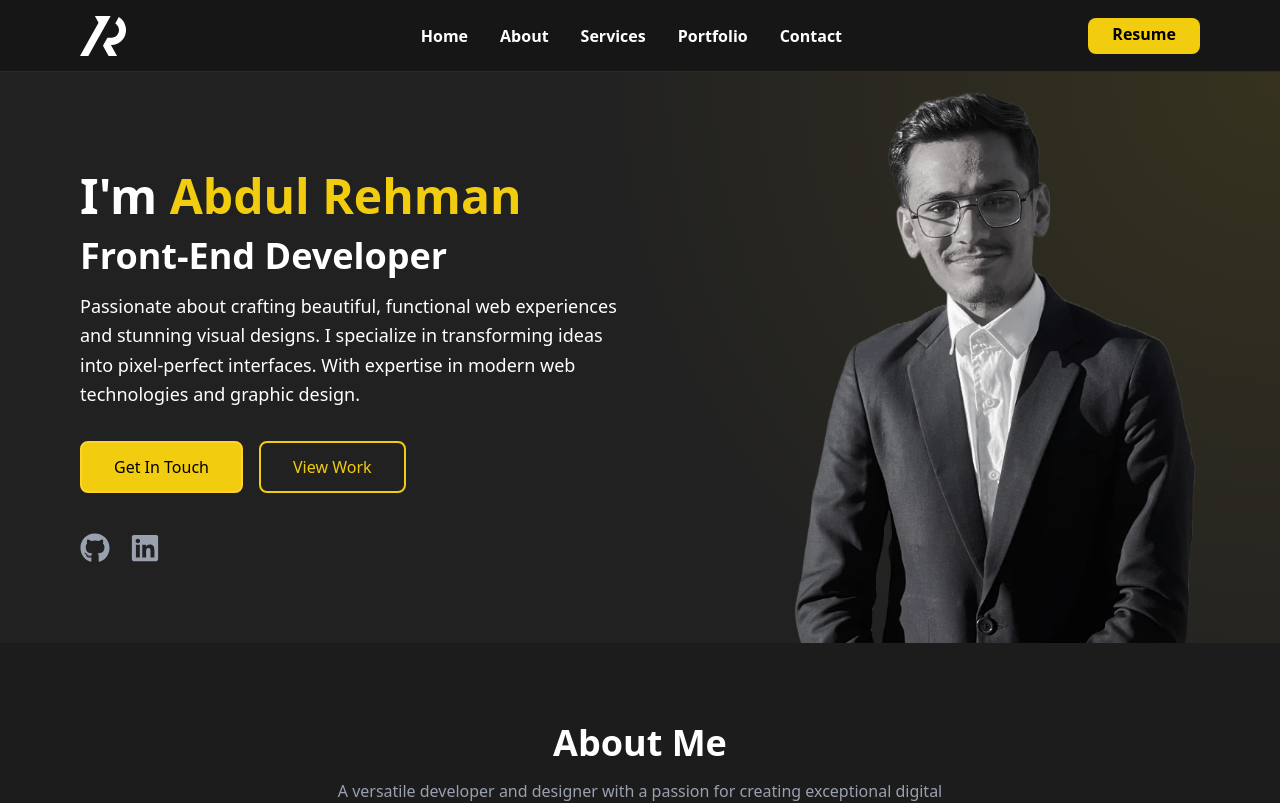
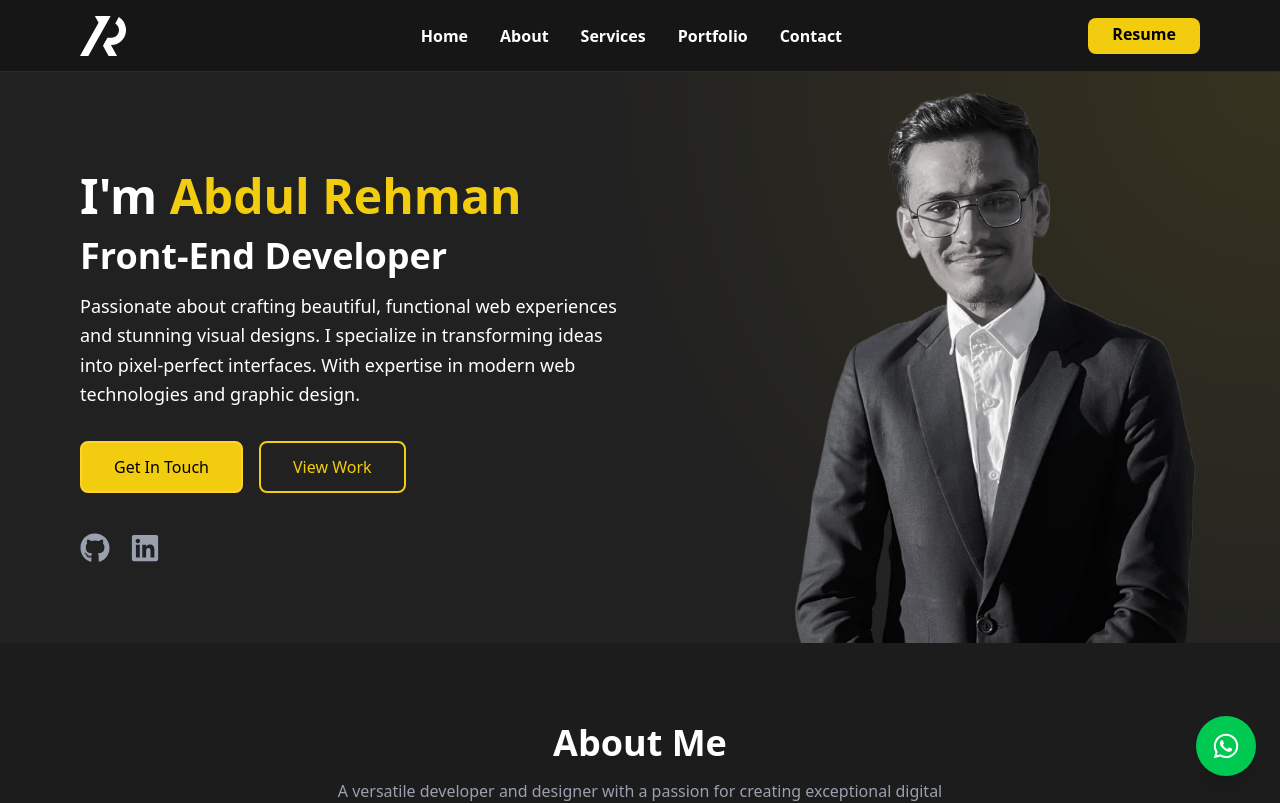
Before and after one commit to abdulrehman7876/my-website, a React (Vite) app: page / in a window 1280 px wide. Shown: the top 803 px of the page. Built offline with nearby package versions, Linux system fonts and the light colour scheme.

Commit message:
whatsapp icon

```diff
--- a/src/App.jsx
+++ b/src/App.jsx
@@ -6,6 +6,7 @@ import Contact from "./Sections/Contact";
 import Home from "./Sections/Home";
 import Portfolio from "./Sections/Portfolio";
 import Services from "./Sections/Services";
+import Whatsapp from "./Components/Whatsapp";
 
 function App() {
   const [navActive, setNavActive] = useState("");
@@ -35,6 +36,7 @@ function App() {
   return (
     <>
       <Header navActive={navActive} setNavActive={setNavActive} />
+      <Whatsapp />
       <Home />
       <About />
       <Services />
--- /dev/null
+++ b/src/Components/Whatsapp.jsx
@@ -0,0 +1,16 @@
+import { FaWhatsapp } from "react-icons/fa";
+
+const Whatsapp = () => {
+  return (
+    <a
+      href="https://wa.me/923062617692?text=Hi%20I%20found%20your%20portfolio%20and%20want%20to%20discuss%20a%20project"
+      target="_blank"
+      rel="noopener noreferrer"
+      className="fixed bottom-6 right-6 bg-green-500 p-4 rounded-full shadow-xl hover:scale-110 transition z-52"
+    >
+      <FaWhatsapp size={28} color="white" />
+    </a>
+  );
+};
+
+export default Whatsapp;
```
